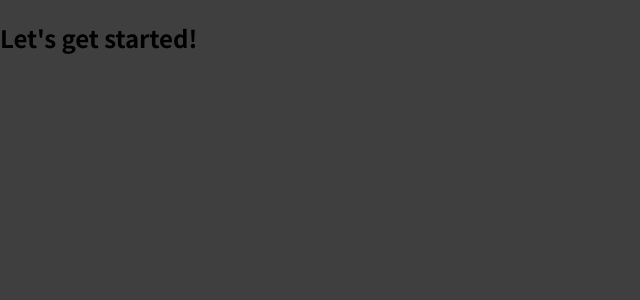
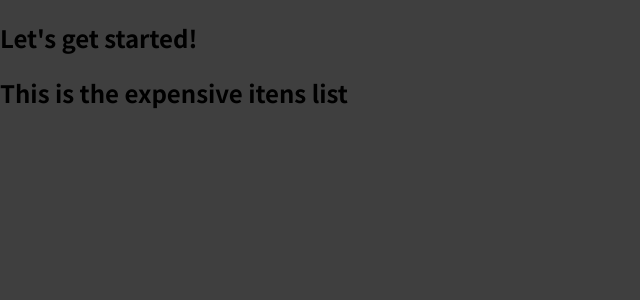
Before and after one commit to Marcus-vinicius-pcs/React, a JavaScript app in the folder react-complete-guide/: page / in a window 1280 px wide. Shown: the top 300 px of the page, without its empty margins (0-640 px from the left). Built offline with nearby package versions, Linux system fonts and the light colour scheme.

Commit message:
construindo uma primeira custom component

```diff
--- a/react-complete-guide/src/App.js
+++ b/react-complete-guide/src/App.js
@@ -1,7 +1,10 @@
+import ExpenseItens from "./components/ExpenseItens";
+
 function App() {
   return (
     <div>
       <h2>Let's get started!</h2>
+      <ExpenseItens></ExpenseItens>
     </div>
   );
 }
--- /dev/null
+++ b/react-complete-guide/src/components/ExpenseItens.js
@@ -0,0 +1,5 @@
+function ExpenseItens(){
+    return (<h2>This is the expensive itens list</h2>)
+}
+
+export default ExpenseItens
```
Also changed, not shown: 1 other file (tests, documents, lock files or other folders).
